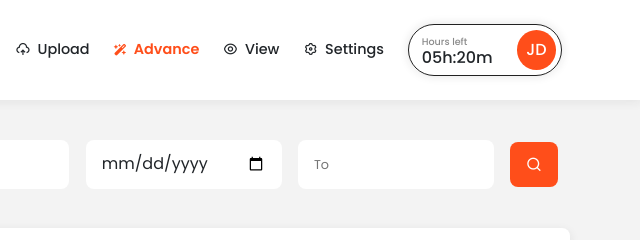
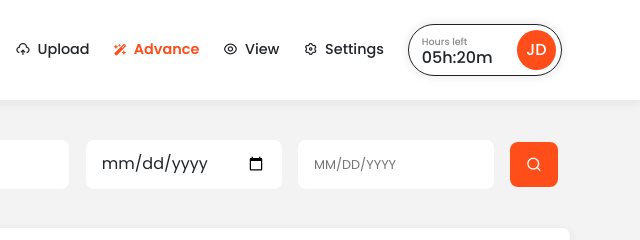
Before and after one commit to IamYasirNiazi/Tolk-Website-Pamelachen, a plain HTML site: page advance.html in a window 1280 px wide. Shown: the top 240 px of the page, 640-1280 px from the left. Drawn offline with nearby package versions, Linux system fonts and the light colour scheme; a script that the page names is missing.

Commit message:
final commit

```diff
--- a/advance.html
+++ b/advance.html
@@ -154,12 +154,8 @@
                     id="from"
                     placeholder="From"
                   />
-                  <input
-                    type="text"
-                    class="to"
-                    id="to"
-                    placeholder="To"
-                  />
+                  <input type="text" placeholder="MM/DD/YYYY"
+                    onfocus="(this.type='date')" class="to">
                   <button><i class="ri-search-line"></i></button>
                 </div>
               </div>
```
